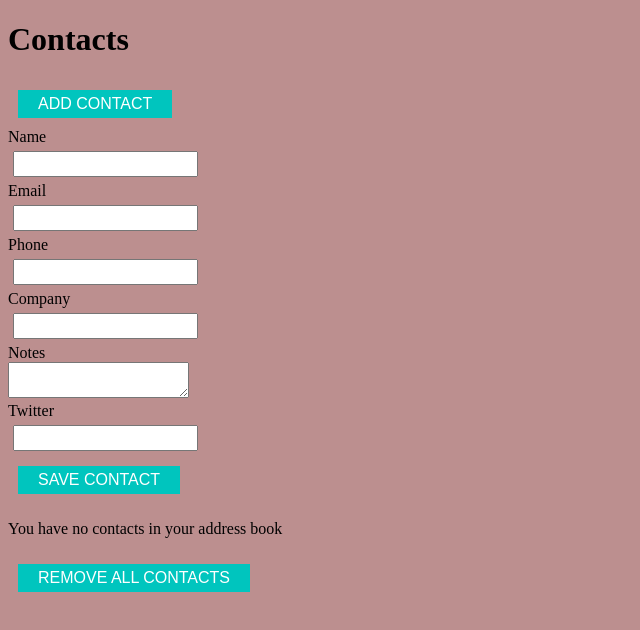
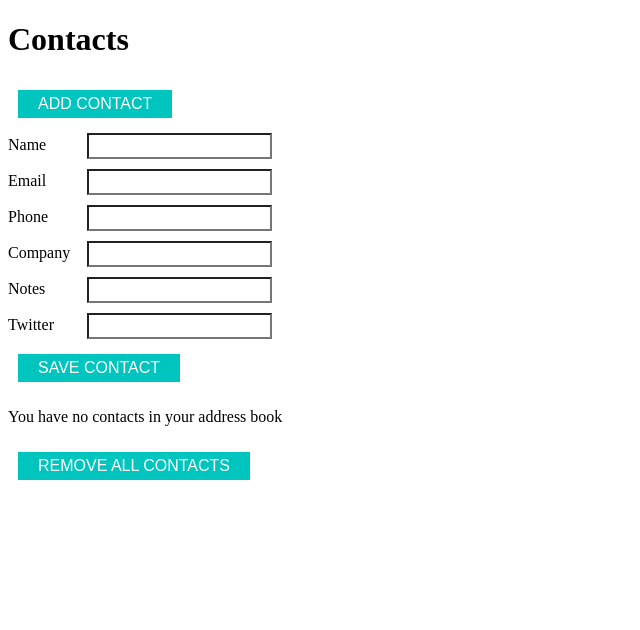
Before and after one commit to tochman/address_book_challenge, a website: page src/index.html in a window 1280 px wide. Both pictures are taken after a click on the button "ADD CONTACT". Shown: the whole page, without its empty margins (0-640 px from the left). Drawn offline with Linux system fonts and the light colour scheme.

Commit message:
updates to css

```diff
--- a/src/assets/css/style.css
+++ b/src/assets/css/style.css
@@ -1,5 +1,23 @@
 body {
-   background-color: rosybrown;
+   background-color: white;
+}
+
+#contact-list {
+   display: block;
+}
+
+#new-contact-form {
+height: fit-content;
+}
+
+
+input {
+   background-color: white;
+}
+
+label{
+   width: 70px;
+   display: inline-block;
 }
 
 input[type="text"] {
@@ -7,8 +25,8 @@ height: 20px;
    margin: 5px;
 }
 
-label {
-   white-space: nowrap;
+input[type=text]:focus {
+   background-color: darkgray;
 }
 
 input[type="email"] {
@@ -24,29 +42,29 @@ li {
    list-style-type: none;
 }
 li:nth-child(even) {background: #CCC}
-li:nth-child(odd) {background: #FFF}
+li:nth-child(odd) {background: #eee}
 
 
 button {
    background-color: #00C5BE;
    border: none;
    color: #fff;
-    font-size: 1em;
    padding: 5px 20px;
+   margin: 10px;
    text-transform: uppercase;
    font-weight: normal;
-    margin: 10px;
+   font-size: 1rem;
 }
 
 input[type="submit"] {
    background-color: #00C5BE;
    border: none;
    color: #fff;
-    font-size: 1em;
    padding: 5px 20px;
+   margin: 10px;
    text-transform: uppercase;
    font-weight: normal;
-    margin: 10px;
+   font-size: 1rem;
 }
 
 #addcontact {
--- a/src/index.html
+++ b/src/index.html
@@ -13,17 +13,17 @@
     <button id="add-contact">Add Contact</button>
 
     <form id="new-contact-form">
-		<label for="name">Name</label></br>
+		<label for="name">Name</label>
 		<input id="name" name="name" type="text"></br>
-		<label for="email">Email</label></br>
+		<label for="email">Email</label>
 		<input id="email" name="email" type="text"></br>
-		<label for="phone">Phone</label></br>
+		<label for="phone">Phone</label>
 		<input id="phone" name="phone" type="text"></br>
-		<label for="company">Company</label></br>
+		<label for="company">Company</label>
 		<input id="company" name="company" type="text"></br>
-		<label for="notes">Notes</label></br>
-		<textarea id="notes" name="notes" type="text"></textarea></br>
-		<label for="twitter">Twitter</label></br>
+		<label for="notes">Notes</label>
+		<input id="notes" name="notes" type="text"></br>
+		<label for="twitter">Twitter</label>
 		<input id="twitter" name="twitter" type="text"></br>
         <input id="submit" type="submit" value="Save contact">
     </form>
```
Lines whose indentation alone changed are shown as unchanged.
